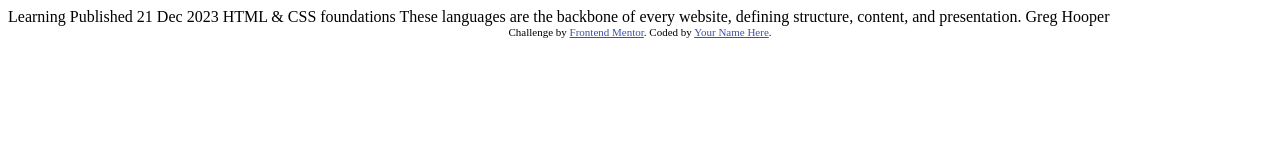
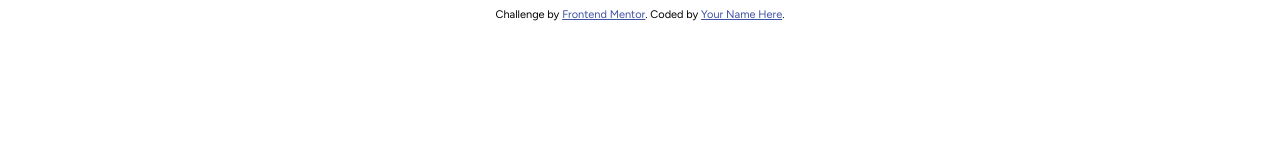
Before and after one commit to e131ova/frontend-mentor, a plain HTML site: page blog-preview-card-main/index.html in a window 1280 px wide. Drawn offline with Linux system fonts and the light colour scheme.

Commit message:
Added font from Google and linked css to the HTML

```diff
--- a/blog-preview-card-main/index.html
+++ b/blog-preview-card-main/index.html
@@ -1,33 +1,21 @@
 <!DOCTYPE html>
 <html lang="en">
   <head>
-  <meta charset="UTF-8">
-  <meta name="viewport" content="width=device-width, initial-scale=1.0"> <!-- displays site properly based on user's device -->
-
-  <link rel="icon" type="image/png" sizes="32x32" href="./assets/images/favicon-32x32.png">
-
+    <meta charset="UTF-8" />
+    <meta name="viewport" content="width=device-width, initial-scale=1.0" />
+    <link rel="stylesheet" href="./styles.css" />
+    <link rel="icon" type="image/png" sizes="32x32" href="./assets/images/favicon-32x32.png" />
+    <link rel="preconnect" href="https://fonts.googleapis.com" />
+    <link rel="preconnect" href="https://fonts.gstatic.com" crossorigin />
+    <link
+      href="https://fonts.googleapis.com/css2?family=Figtree:ital,wght@0,300..900;1,300..900&display=swap"
+      rel="stylesheet" />
     <title>Frontend Mentor | Blog preview card</title>
-
-  <!-- Feel free to remove these styles or customise in your own stylesheet 👍 -->
-  <style>
-    .attribution { font-size: 11px; text-align: center; }
-    .attribution a { color: hsl(228, 45%, 44%); }
-  </style>
   </head>
   <body>
-
-  Learning
-
-  Published 21 Dec 2023
-
-  HTML & CSS foundations
-
-  These languages are the backbone of every website, defining structure, content, and presentation.
-
-  Greg Hooper
-
     <div class="attribution">
-    Challenge by <a href="https://www.frontendmentor.io?ref=challenge" target="_blank">Frontend Mentor</a>.
+      Challenge by
+      <a href="https://www.frontendmentor.io?ref=challenge" target="_blank">Frontend Mentor</a>.
       Coded by <a href="#">Your Name Here</a>.
     </div>
   </body>
--- /dev/null
+++ b/blog-preview-card-main/styles.css
@@ -0,0 +1,23 @@
+html {
+  box-sizing: border-box;
+  margin: 0;
+  padding: 0;
+  font-family: "Figtree", sans-serif;
+  font-optical-sizing: auto;
+  font-style: normal;
+}
+
+*,
+*:before,
+*:after {
+  box-sizing: inherit;
+}
+
+.attribution {
+  font-size: 11px;
+  text-align: center;
+}
+
+.attribution a {
+  color: hsl(228, 45%, 44%);
+}
```
Lines whose indentation alone changed are shown as unchanged.
